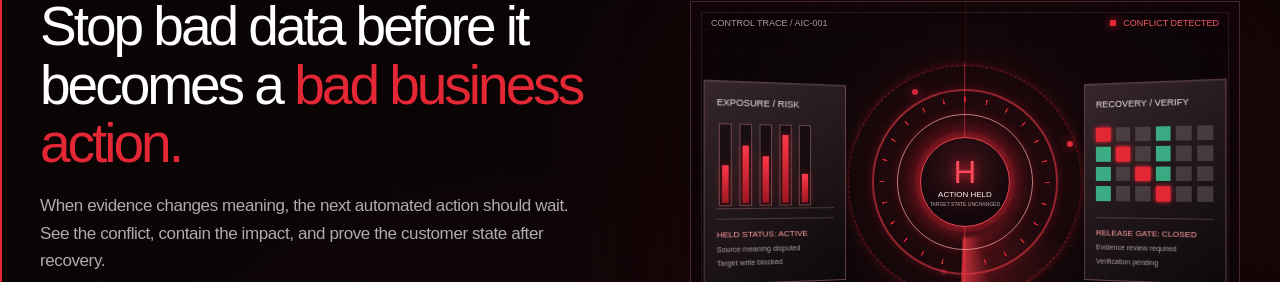
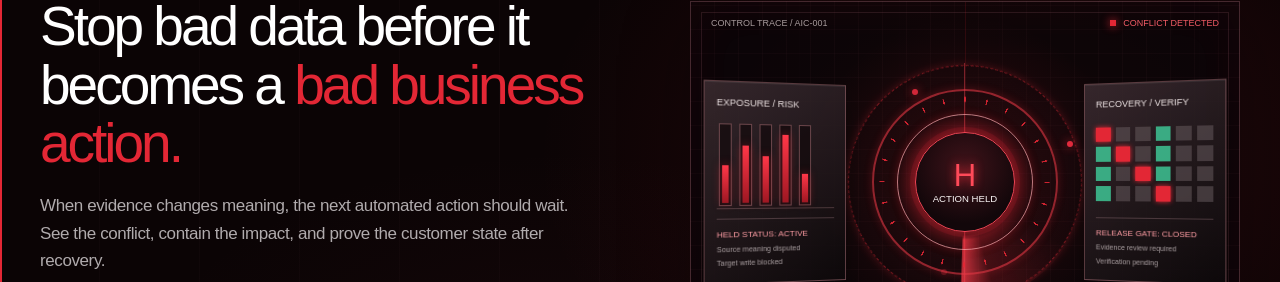
Before and after one commit to Naveenbtnk/Action-Integrity, a Next.js app: page / in a window 1280 px wide. Shown: the part 180-462 px from the top of the page. Built offline with nearby package versions, Linux system fonts and the light colour scheme; a web font is replaced by a local one.

Commit message:
fix(ui): improve login reflow and held-action label

```diff
--- a/src/components/public/public-hud.css
+++ b/src/components/public/public-hud.css
@@ -246,8 +246,8 @@
 }
 .pub-hud-core {
   z-index: 2;
-  width: 38%;
-  height: 38%;
+  width: 42%;
+  height: 42%;
   border: 1px solid #f04554;
   border-radius: 50%;
   background: radial-gradient(circle at 50% 35%, #40131a, #12070a 70%);
@@ -269,15 +269,9 @@
   text-shadow: 0 0 10px #e32735;
 }
 .pub-hud-core strong {
-  font-size: 8px;
+  font-size: clamp(8px, 0.75vw, 10px);
   line-height: 1.2;
   font-weight: 400;
-  white-space: nowrap;
-}
-.pub-hud-core small {
-  font-size: 5px;
-  line-height: 1.2;
-  color: #b9adaf;
   white-space: nowrap;
 }
 .pub-hud-radar-dot {
--- a/src/components/public/public-shell.tsx
+++ b/src/components/public/public-shell.tsx
@@ -101,7 +101,6 @@ export function SignalVisual({ compact = false }: { compact?: boolean }) {
           <div className="pub-hud-core">
             <span className="pub-hud-hold-icon">H</span>
             <strong>ACTION HELD</strong>
-            <small>TARGET STATE UNCHANGED</small>
           </div>
           <span className="pub-hud-radar-dot pub-hud-dot-a" />
           <span className="pub-hud-radar-dot pub-hud-dot-b" />
```
Also changed, not shown: src/app/(auth)/login/login.css (+8 -7 lines), 1 other file (tests, documents, lock files or other folders).
